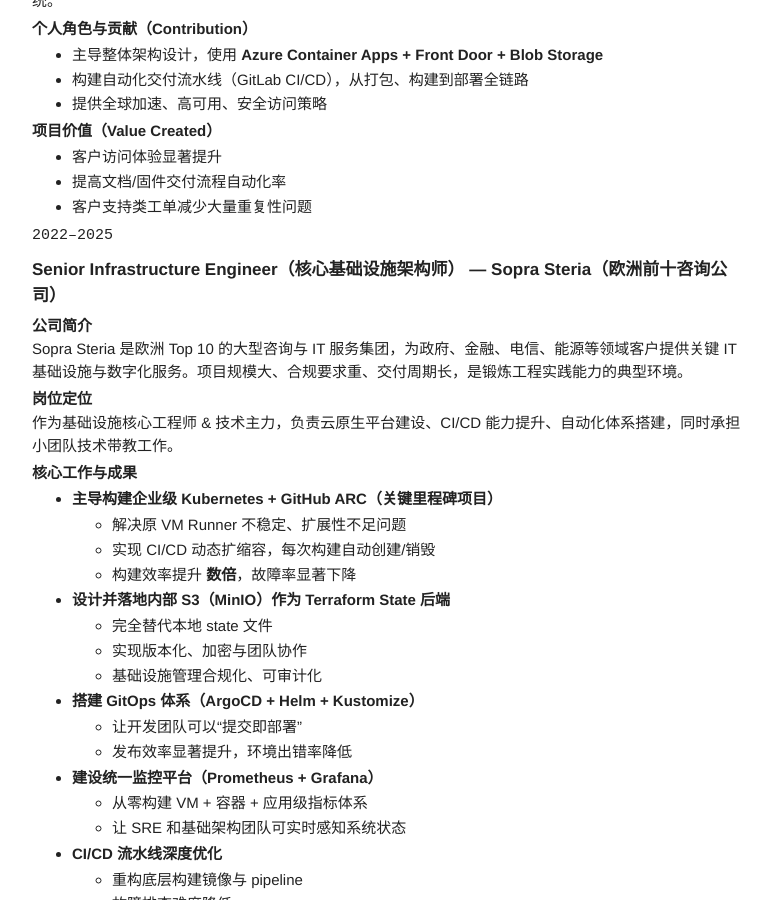
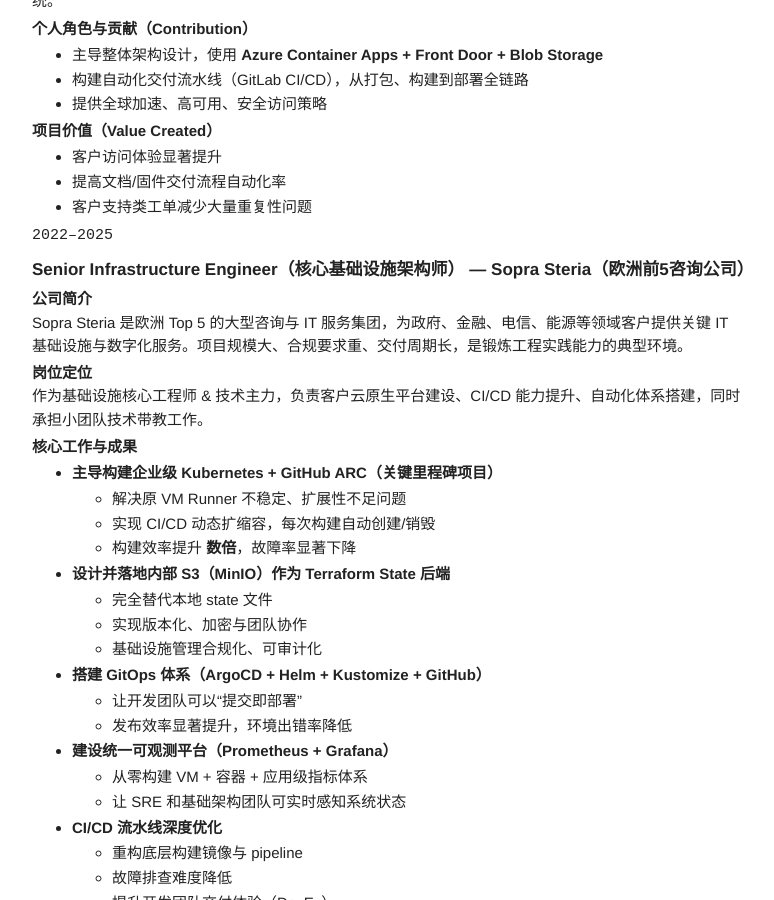
Before and after one commit to gcccheng/wugui, a Jekyll site: the page built from index.md, in a window 1280 px wide and 900 px high, scrolled down 2016 px. Shown: the whole window, without its empty margins (118-892 px from the left). Built offline with Jekyll 4.4.1, drawn with Linux system fonts in a browser that asks for light colours.

Commit message:
Update company ranking and project details in index.md

```diff
--- a/index.md
+++ b/index.md
@@ -96,13 +96,13 @@ OpenWebUI 是当前最受工程团队欢迎的轻量级企业级 LLM 平台，
 
 
 `2022–2025`
-### **Senior Infrastructure Engineer（核心基础设施架构师） — Sopra Steria（欧洲前十咨询公司）**
+### **Senior Infrastructure Engineer（核心基础设施架构师） — Sopra Steria（欧洲前5咨询公司）**
 
 **公司简介**
-Sopra Steria 是欧洲 Top 10 的大型咨询与 IT 服务集团，为政府、金融、电信、能源等领域客户提供关键 IT 基础设施与数字化服务。项目规模大、合规要求重、交付周期长，是锻炼工程实践能力的典型环境。
+Sopra Steria 是欧洲 Top 5 的大型咨询与 IT 服务集团，为政府、金融、电信、能源等领域客户提供关键 IT 基础设施与数字化服务。项目规模大、合规要求重、交付周期长，是锻炼工程实践能力的典型环境。
 
 **岗位定位**
-作为基础设施核心工程师 & 技术主力，负责云原生平台建设、CI/CD 能力提升、自动化体系搭建，同时承担小团队技术带教工作。
+作为基础设施核心工程师 & 技术主力，负责客户云原生平台建设、CI/CD 能力提升、自动化体系搭建，同时承担小团队技术带教工作。
 
 **核心工作与成果**
 
@@ -116,11 +116,11 @@ Sopra Steria 是欧洲 Top 10 的大型咨询与 IT 服务集团，为政府、
   - 实现版本化、加密与团队协作
   - 基础设施管理合规化、可审计化
 
-- **搭建 GitOps 体系（ArgoCD + Helm + Kustomize）**
+- **搭建 GitOps 体系（ArgoCD + Helm + Kustomize + GitHub）**
   - 让开发团队可以“提交即部署”
   - 发布效率显著提升，环境出错率降低
 
-- **建设统一监控平台（Prometheus + Grafana）**
+- **建设统一可观测平台（Prometheus + Grafana）**
   - 从零构建 VM + 容器 + 应用级指标体系
   - 让 SRE 和基础架构团队可实时感知系统状态
 
```
